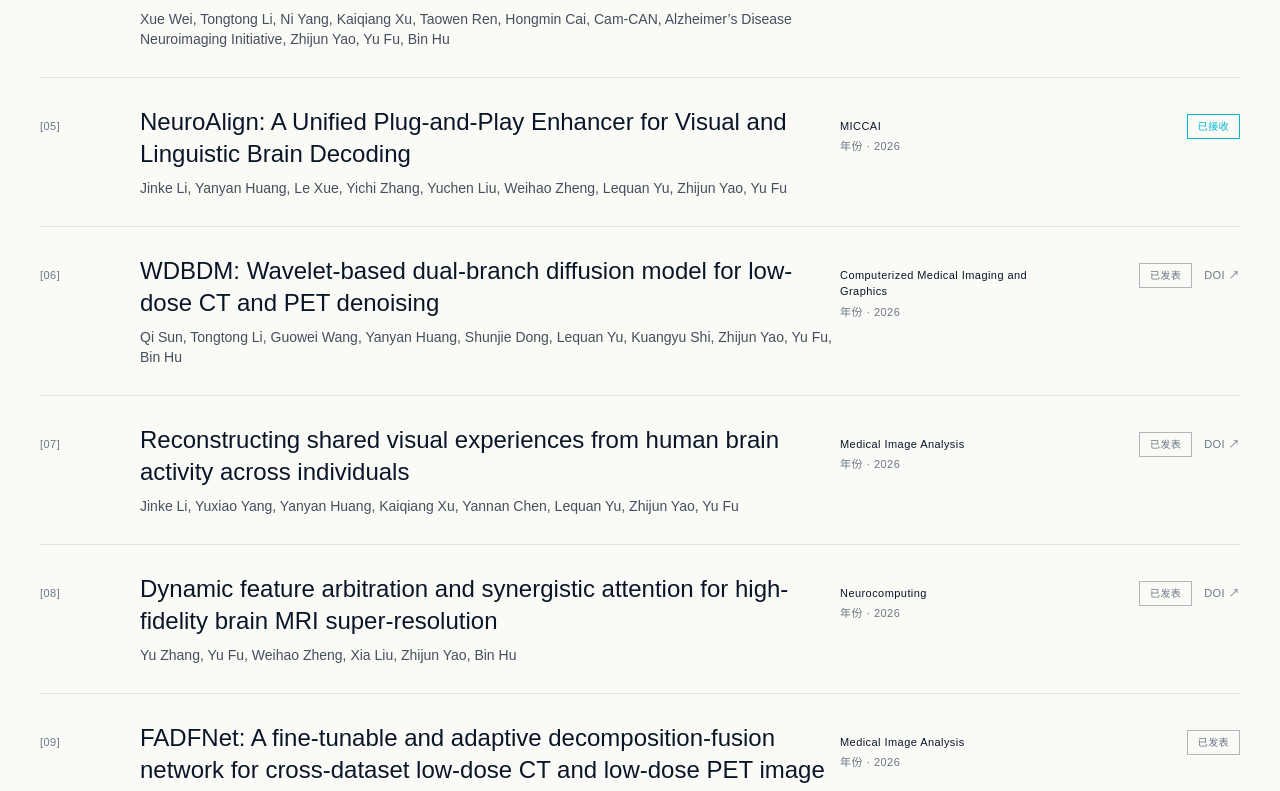
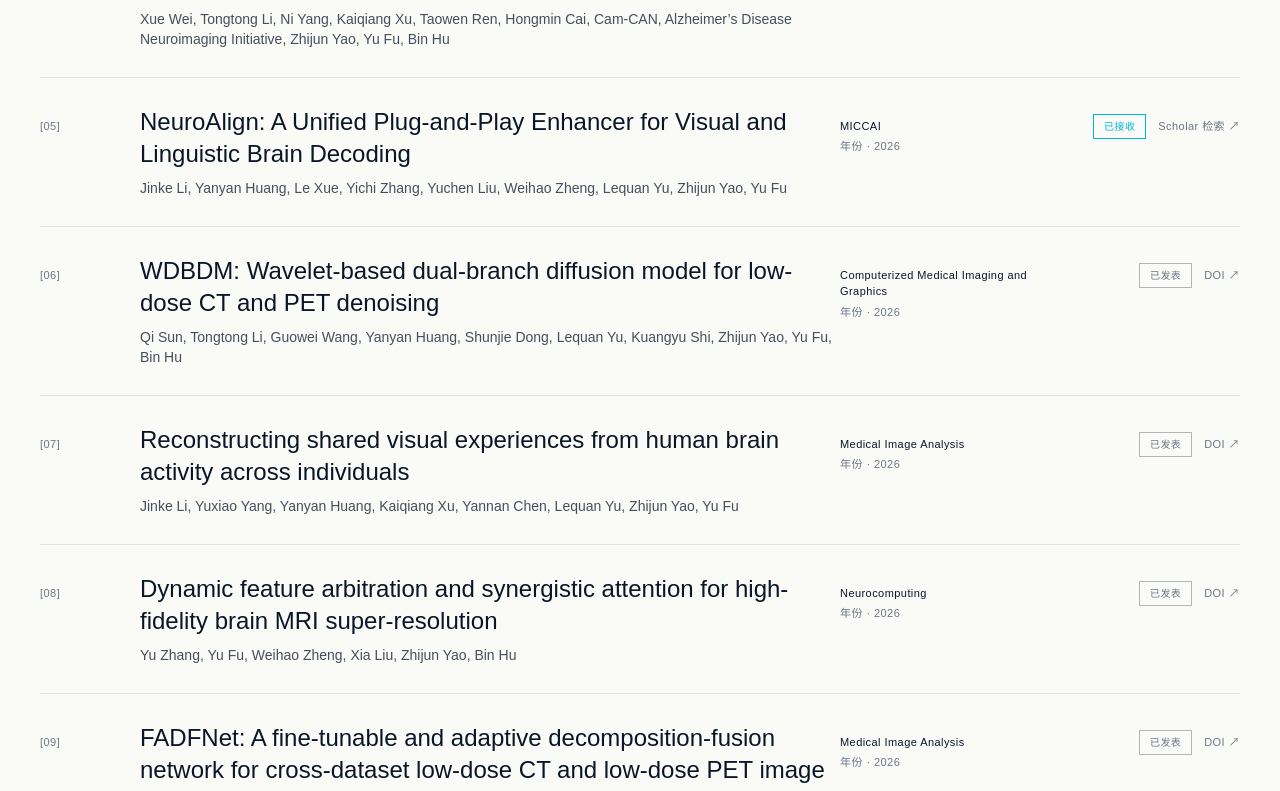
Before and after one commit to LIJK20/MedAgentLab, a React (Vite) app: page /home in a window 1280 px wide. Shown: the part 5129-5920 px from the top of the page. Built offline with nearby package versions, Linux system fonts and the light colour scheme; a web font is replaced by a local one.

Commit message:
Update publication links and member information

```diff
--- a/src/components/Research.jsx
+++ b/src/components/Research.jsx
@@ -67,14 +67,14 @@ function PubRow({ p, index }) {
         >
           {TAG_LABEL[p.tag] || p.tag}
         </span>
-        {(p.doi || p.scholarUrl) && (
+        {(p.doi || p.scholarUrl || p.scholarSearchUrl) && (
           <a
-            href={p.doi ? `https://doi.org/${p.doi}` : p.scholarUrl}
+            href={p.doi ? `https://doi.org/${p.doi}` : (p.scholarUrl || p.scholarSearchUrl)}
             target="_blank"
             rel="noreferrer noopener"
             className={`${META_CLASS} underline-offset-4 hover:underline`}
           >
-            {p.doi ? 'DOI ↗' : 'Scholar ↗'}
+            {p.doi ? 'DOI ↗' : p.scholarUrl ? 'Scholar ↗' : 'Scholar 检索 ↗'}
           </a>
         )}
       </div>
@@ -100,12 +100,6 @@ function AwardRow({ a, index }) {
       <div className="col-span-12 md:col-span-5">
         <h3 className="text-xl font-normal text-ink md:text-2xl">{a.title}</h3>
         <div className={`mt-2 ${META_CLASS}`}>主办方 · {a.org}</div>
-        {a.team && (
-          <div className={`mt-2 ${META_CLASS}`}>团队成员 · {a.team.join('、')}</div>
-        )}
-        {a.advisors && (
-          <div className={`mt-2 ${META_CLASS}`}>指导老师 · {a.advisors.join('、')}</div>
-        )}
       </div>
       <div className={`col-span-6 md:col-span-2 ${META_DARK_CLASS}`}>
         {a.year}
--- a/src/data/members.js
+++ b/src/data/members.js
@@ -129,7 +129,7 @@ export const members = [
     grade: '2025级',
     research: 'SAM多模态医学影像分割',
     institution: '兰州大学',
-    college: '人工智能学院',
+    college: '数学与统计学院',
   },
   {
     name: '严文浩',
@@ -137,6 +137,15 @@ export const members = [
     degreeLabel: '硕士生',
     grade: '2025级',
     research: '复杂脑网络分析',
+    institution: '兰州大学',
+    college: '数学与统计学院',
+  },
+  {
+    name: '董肖',
+    degree: 'master',
+    degreeLabel: '硕士生',
+    grade: '2024级',
+    research: '低剂量 PET/CT 重建',
     institution: '兰州大学',
     college: '人工智能学院',
   },
@@ -222,22 +231,13 @@ export const members = [
     college: '人工智能学院',
   },
   {
-    name: '董肖',
-    degree: 'master',
-    degreeLabel: '硕士生',
-    grade: '2024级',
-    research: '低剂量 PET/CT 重建',
-    institution: '兰州大学',
-    college: '人工智能学院',
-  },
-  {
     name: '成雨欣',
     degree: 'master',
     degreeLabel: '硕士生',
     grade: '2024级',
     research: '复杂脑网络分析',
     institution: '兰州大学',
-    college: '人工智能学院',
+    college: '数学与统计学院',
   },
   {
     name: '张宏阁',
@@ -246,7 +246,7 @@ export const members = [
     grade: '2024级',
     research: '复杂脑网络分析',
     institution: '兰州大学',
-    college: '人工智能学院',
+    college: '数学与统计学院',
   },
   {
     name: '奚健朝',
@@ -369,7 +369,7 @@ export const members = [
     grade: '2026级',
     research: '工业级机器视觉及具身智能方向',
     institution: '兰州大学',
-    college: '人工智能学院',
+    college: '数学与统计学院',
   },
   {
     name: '王浩励',
@@ -378,7 +378,7 @@ export const members = [
     grade: '2026级',
     research: '脑机编解码',
     institution: '兰州大学',
-    college: '人工智能学院',
+    college: '数学与统计学院',
   },
   {
     name: '杨若曦',
@@ -387,7 +387,7 @@ export const members = [
     grade: '2026级',
     research: '脑机编解码',
     institution: '兰州大学',
-    college: '人工智能学院',
+    college: '数学与统计学院',
   },
   {
     name: '范子怡',
@@ -396,6 +396,6 @@ export const members = [
     grade: '2026级',
     research: '低剂量 PET/CT 重建',
     institution: '兰州大学',
-    college: '人工智能学院',
+    college: '数学与统计学院',
   },
 ]
--- a/src/data/research.js
+++ b/src/data/research.js
@@ -77,6 +77,7 @@ export const publications = [
   },
   {
     id: 'neuroalign-miccai-2026',
+    scholarSearchUrl: 'https://scholar.google.com/scholar?q=%22NeuroAlign%3A%20A%20Unified%20Plug-and-Play%20Enhancer%20for%20Visual%20and%20Linguistic%20Brain%20Decoding%22',
     title: 'NeuroAlign: A Unified Plug-and-Play Enhancer for Visual and Linguistic Brain Decoding',
     authors: ['Jinke Li', 'Yanyan Huang', 'Le Xue', 'Yichi Zhang', 'Yuchen Liu', 'Weihao Zheng', 'Lequan Yu', 'Zhijun Yao', 'Yu Fu'],
     venue: 'MICCAI',
@@ -121,6 +122,7 @@ export const publications = [
   },
   {
     id: 'otfpf-information-fusion-2023',
+    doi: '10.1016/j.inffus.2023.101931',
     title: 'OTFPF: Optimal Transport Based Feature Pyramid Fusion Network for Brain Age Estimation',
     authors: ['Yu Fu', 'Yanyan Huang', 'Zhe Zhang', 'Shunjie Dong', 'Le Xue', 'Meng Niu', 'Yunxin Li', 'Zhiguo Shi', 'Yalin Wang', 'Hong Zhang', 'Mei Tian', 'Cheng Zhuo'],
     venue: 'Information Fusion',
@@ -129,6 +131,7 @@ export const publications = [
   },
   {
     id: 'aigan-media-2023',
+    scholarUrl: 'https://scholar.google.com/citations?view_op=view_citation&hl=en&oe=ASCII&user=PfmSvNMAAAAJ&pagesize=100&sortby=pubdate&citation_for_view=PfmSvNMAAAAJ:qUcmZB5y_30C',
     title:
       'AIGAN: Attention-encoding Integrated Generative Adversarial Network for the reconstruction of low-dose CT and low-dose PET images',
     authors: ['Yu Fu', 'Shunjie Dong', 'Meng Niu', 'Le Xue', 'Hanning Guo', 'Yanyan Huang', 'Yuanfan Xu', 'Kuangyu Shi', 'Qianqian Yang', 'Yiyu Shi', 'Hong Zhang', 'Mei Tian', 'Cheng Zhuo'],
@@ -138,6 +141,7 @@ export const publications = [
   },
   {
     id: 'fadfnet-media-2026',
+    doi: '10.1016/j.media.2026.104016',
     title:
       'FADFNet: A fine-tunable and adaptive decomposition-fusion network for cross-dataset low-dose CT and low-dose PET image reconstruction',
     authors: ['Fangji Qian', 'Weitao Wang', 'Yanyan Huang', 'Meng Niu', 'Yuanxue Gao', 'Zihao Zhao', 'Kuangyu Shi', 'Lequan Yu', 'Yu Fu', 'Cheng Zhuo'],
@@ -165,6 +169,7 @@ export const publications = [
   },
   {
     id: 'partial-unbalanced-feature-transport-tmi-2023',
+    scholarUrl: 'https://scholar.google.com/citations?view_op=view_citation&hl=en&oe=ASCII&user=PfmSvNMAAAAJ&pagesize=100&sortby=pubdate&citation_for_view=PfmSvNMAAAAJ:IWHjjKOFINEC',
     title: 'Partial Unbalanced Feature Transport for Cross-Modality Cardiac Image Segmentation',
     authors: ['Shunjie Dong', 'Zixuan Pan', 'Yu Fu', 'Dongwei Xu', 'Kuangyu Shi', 'Qianqian Yang', 'Yiyu Shi', 'Cheng Zhuo'],
     venue: 'IEEE Transactions on Medical Imaging',
@@ -173,6 +178,7 @@ export const publications = [
   },
   {
     id: 'rconet-tnnls-2021',
+    scholarUrl: 'https://scholar.google.com/citations?view_op=view_citation&hl=en&oe=ASCII&user=PfmSvNMAAAAJ&pagesize=100&sortby=pubdate&citation_for_view=PfmSvNMAAAAJ:WF5omc3nYNoC',
     title:
       'RCoNet: Deformable Mutual Information Maximization and High-order Uncertainty-aware Learning for Robust COVID-19 Detection',
     authors: ['Shunjie Dong', 'Qianqian Yang', 'Yu Fu', 'Mei Tian', 'Cheng Zhuo'],
@@ -182,6 +188,7 @@ export const publications = [
   },
   {
     id: 'deunet-2-media-2022',
+    scholarUrl: 'https://scholar.google.com/citations?view_op=view_citation&hl=en&oe=ASCII&user=PfmSvNMAAAAJ&pagesize=100&sortby=pubdate&citation_for_view=PfmSvNMAAAAJ:ULOm3_A8WrAC',
     title: 'DeU-Net 2.0: Enhanced Deformable U-Net for 3D Cardiac Cine MRI Segmentation',
     authors: ['Shunjie Dong', 'Zixuan Pan', 'Yu Fu', 'Qianqian Yang', 'Yuanxue Gao', 'Tianbai Yu', 'Yiyu Shi', 'Cheng Zhuo'],
     venue: 'Medical Image Analysis',
@@ -190,6 +197,7 @@ export const publications = [
   },
   {
     id: 'state-space-wsi-tmi-2024',
+    scholarUrl: 'https://scholar.google.com/citations?view_op=view_citation&hl=en&oe=ASCII&user=PfmSvNMAAAAJ&pagesize=100&sortby=pubdate&citation_for_view=PfmSvNMAAAAJ:maZDTaKrznsC',
     title:
       'Unleash the Power of State Space Model for Whole Slide Image with Local Aware Scanning and Importance Resampling',
     authors: ['Yanyan Huang', 'Weiqin Zhao', 'Yu Fu', 'Lingting Zhu', 'Lequan Yu'],
```
Also changed, not shown: 4 other files (tests, documents, lock files or other folders).
